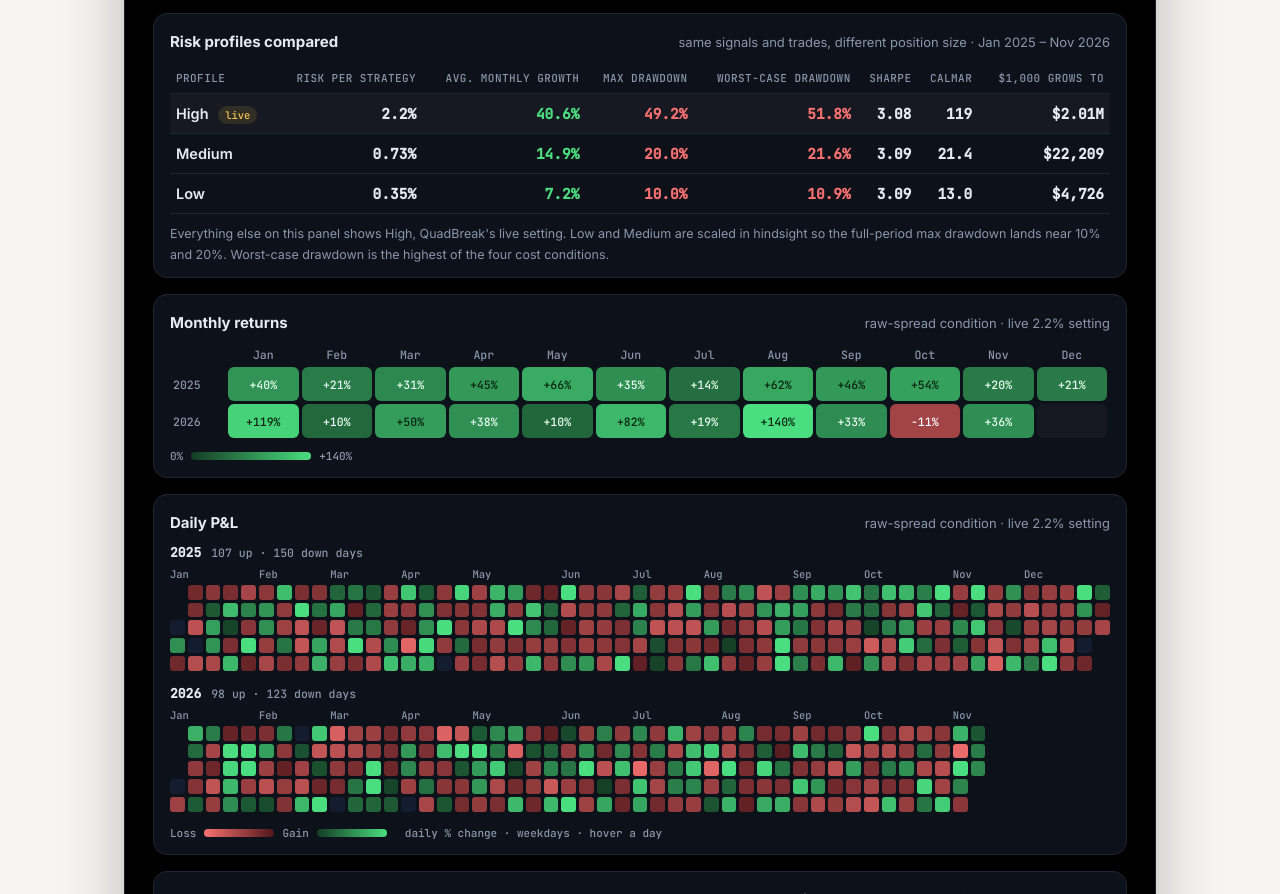
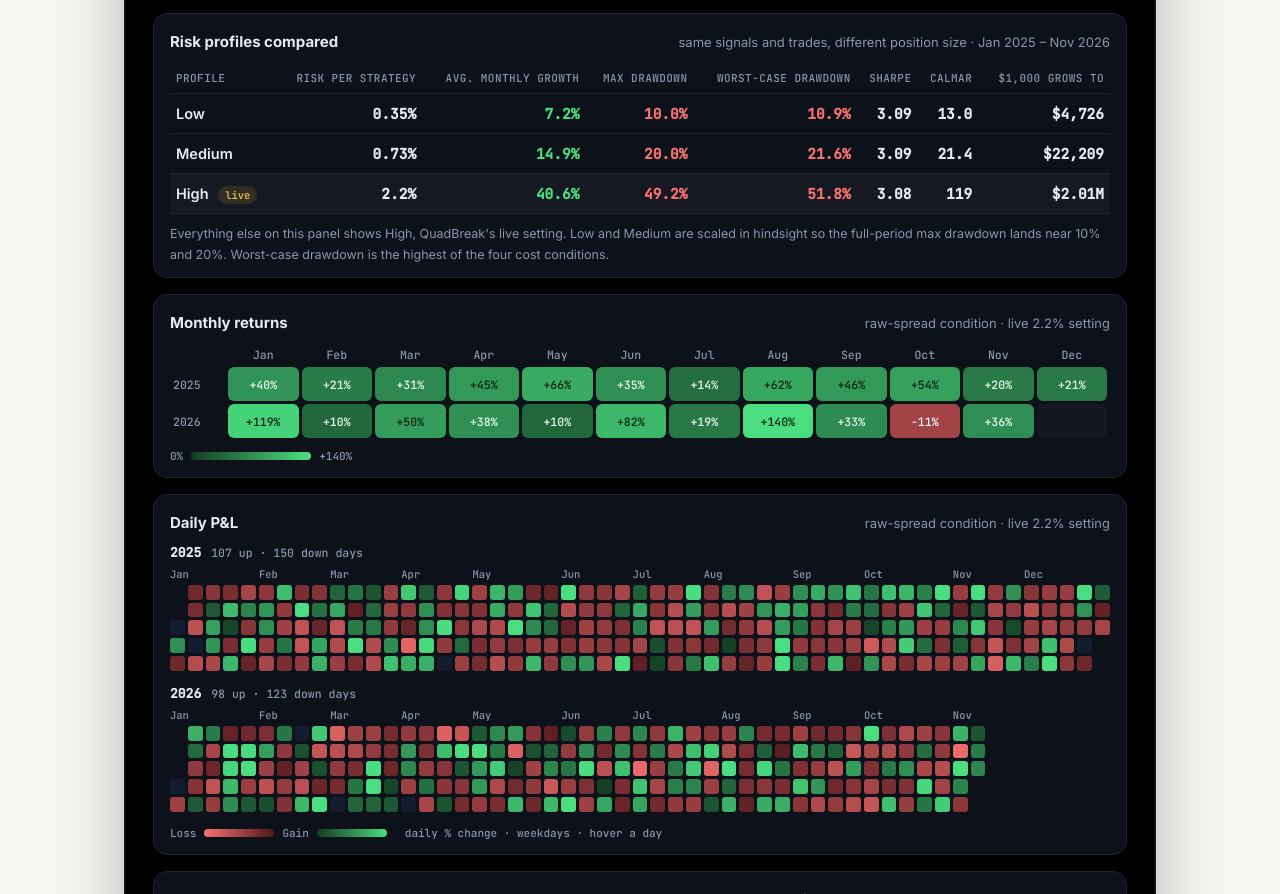
Before and after one commit to Suraporn/quant, a plain HTML site: page home.html in a window 1280 px wide. Shown: the part 2486-3380 px from the top of the page. Drawn offline with Linux system fonts and the light colour scheme.

Commit message:
Sort risk profiles low to high
Co-Authored-By: Claude Opus 5.5 <noreply@anthropic.com>
Claude-Session: https://claude.ai/code/session_01UruXyFa6MFQ1Tx7dA4cFeC

```diff
--- a/charts.js
+++ b/charts.js
@@ -213,7 +213,7 @@
       if (g) g.textContent = `${p.growth.toFixed(1)}%`; if (m) m.textContent = `${p.mdd.toFixed(1)}%`;
     });
     const tb = $("#profiles");
-    if (tb) tb.innerHTML = [["high", "High <em>live</em>"], ["medium", "Medium"], ["low", "Low"]].map(([p, lab]) => {
+    if (tb) tb.innerHTML = [["low", "Low"], ["medium", "Medium"], ["high", "High <em>live</em>"]].map(([p, lab]) => {
       const P = DATA.versions[p], k = P.kpi;
       const money = k.final >= 1e6 ? `$${(k.final / 1e6).toFixed(2)}M` : `$${Math.round(k.final).toLocaleString("en-US")}`;
       return `<tr${p === "high" ? ' class="on"' : ""}><td>${lab}</td><td>${(+P.risk_per_strategy.toFixed(2))}%</td><td class="up">${k.avg_month.toFixed(1)}%</td><td class="dn">${k.mdd.toFixed(1)}%</td><td class="dn">${k.worst_cond_mdd.toFixed(1)}%</td><td>${k.sharpe.toFixed(2)}</td><td>${k.calmar >= 100 ? k.calmar.toFixed(0) : k.calmar.toFixed(1)}</td><td>${money}</td></tr>`;
--- a/home.html
+++ b/home.html
@@ -320,6 +320,6 @@
 <div><a href="mailto:nate.puangpanbut@gmail.com">nate.puangpanbut@gmail.com</a> · <a href="https://www.linkedin.com/in/suraporn/" target="_blank" rel="noopener">LinkedIn</a> · <a href="https://github.com/Suraporn" target="_blank" rel="noopener">GitHub</a> · <a href="https://suraporn.github.io/ds/" target="_blank" rel="noopener">Data science portfolio</a></div>
 </div></footer>
 <script>document.getElementById('yr').textContent=new Date().getFullYear()</script>
-<script src="charts.js?v=7"></script>
+<script src="charts.js?v=8"></script>
 </body>
 </html>
```
